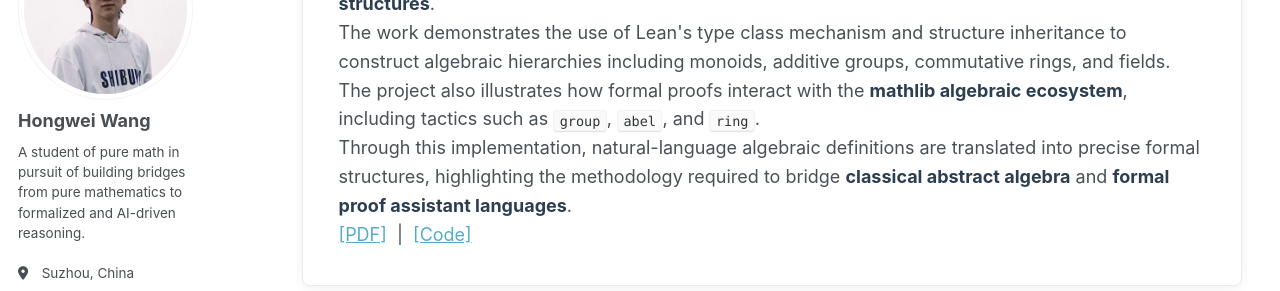
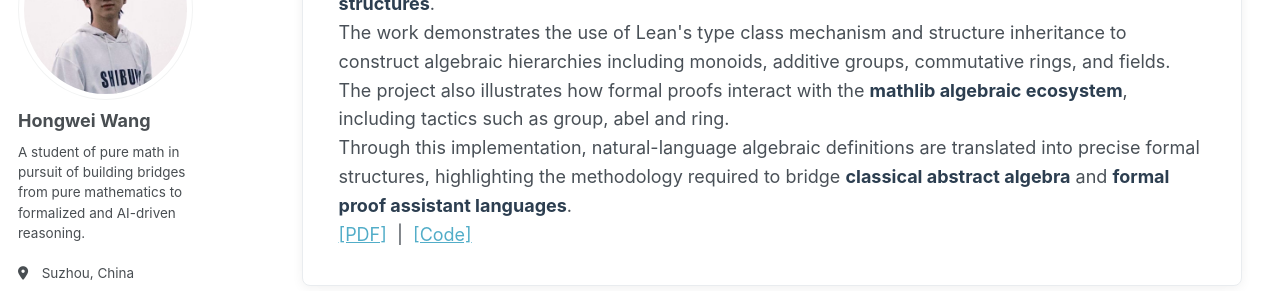
Before and after one commit to WangHongWei-AcademicPage/WangHongWei-AcademicPage.github.io, a Jekyll site: the page built from _pages/writings.html, in a window 1280 px wide and 900 px high, scrolled down 1337 px. Shown: the part 180-471 px from the top of the window. Built offline with Jekyll 4.4.1, drawn with Linux system fonts in a browser that asks for light colours; a script that is not in the unit is left out.

```diff
--- a/_pages/writings.html
+++ b/_pages/writings.html
@@ -252,7 +252,7 @@ author_profile: true
     monoids, additive groups, commutative rings, and fields. The project
     also illustrates how formal proofs interact with the
     <strong>mathlib algebraic ecosystem</strong>, including tactics such as
-    <code>group</code>, <code>abel</code>, and <code>ring</code>.
+    group, abel and ring.
   </p>
 
   <p class="writing-description">
```
